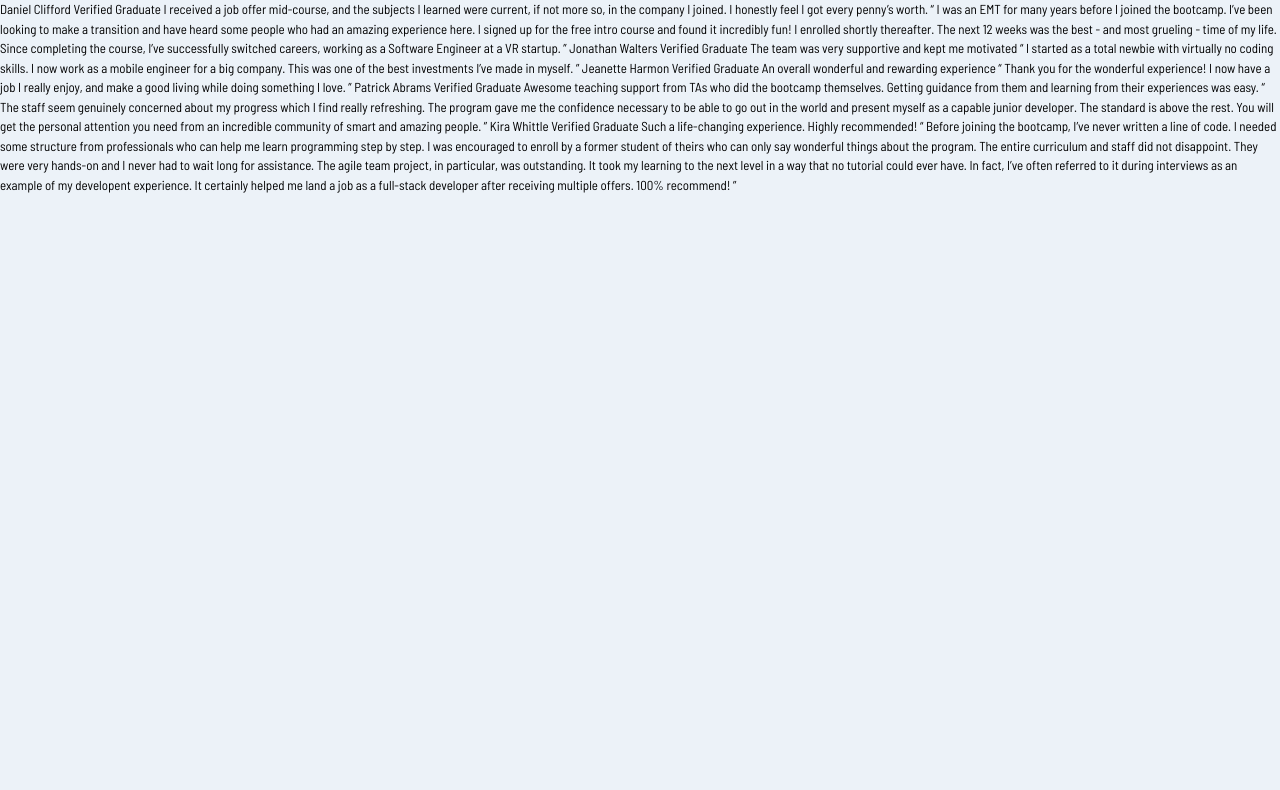
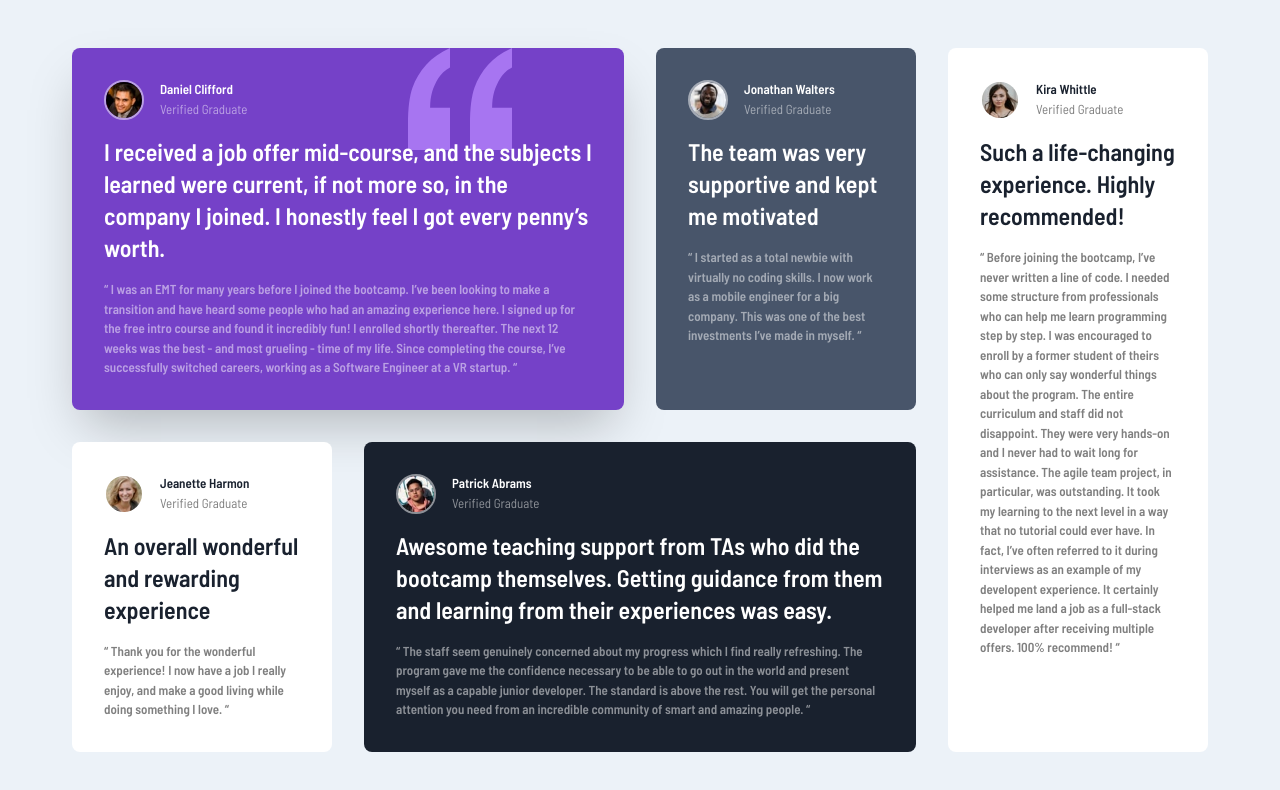
Before and after one commit to michey85/with-tailwind, a website built with Vite: page index.html in a window 1280 px wide. Built offline with nearby package versions, Linux system fonts and the light colour scheme.

Commit message:
final css

```diff
--- a/index.html
+++ b/index.html
@@ -19,38 +19,108 @@
     <link rel="stylesheet" href="./style.css" />
   </head>
   <body>
-    Daniel Clifford Verified Graduate I received a job offer mid-course, and the
-    subjects I learned were current, if not more so, in the company I joined. I
-    honestly feel I got every penny’s worth. “ I was an EMT for many years
-    before I joined the bootcamp. I’ve been looking to make a transition and
-    have heard some people who had an amazing experience here. I signed up for
-    the free intro course and found it incredibly fun! I enrolled shortly
-    thereafter. The next 12 weeks was the best - and most grueling - time of my
-    life. Since completing the course, I’ve successfully switched careers,
-    working as a Software Engineer at a VR startup. ” Jonathan Walters Verified
-    Graduate The team was very supportive and kept me motivated “ I started as a
-    total newbie with virtually no coding skills. I now work as a mobile
-    engineer for a big company. This was one of the best investments I’ve made
-    in myself. ” Jeanette Harmon Verified Graduate An overall wonderful and
-    rewarding experience “ Thank you for the wonderful experience! I now have a
-    job I really enjoy, and make a good living while doing something I love. ”
-    Patrick Abrams Verified Graduate Awesome teaching support from TAs who did
-    the bootcamp themselves. Getting guidance from them and learning from their
-    experiences was easy. “ The staff seem genuinely concerned about my progress
-    which I find really refreshing. The program gave me the confidence necessary
-    to be able to go out in the world and present myself as a capable junior
-    developer. The standard is above the rest. You will get the personal
-    attention you need from an incredible community of smart and amazing people.
-    ” Kira Whittle Verified Graduate Such a life-changing experience. Highly
-    recommended! “ Before joining the bootcamp, I’ve never written a line of
-    code. I needed some structure from professionals who can help me learn
-    programming step by step. I was encouraged to enroll by a former student of
-    theirs who can only say wonderful things about the program. The entire
-    curriculum and staff did not disappoint. They were very hands-on and I never
-    had to wait long for assistance. The agile team project, in particular, was
-    outstanding. It took my learning to the next level in a way that no tutorial
-    could ever have. In fact, I’ve often referred to it during interviews as an
-    example of my developent experience. It certainly helped me land a job as a
-    full-stack developer after receiving multiple offers. 100% recommend! ”
+    <main
+      class="mx-auto grid min-h-[100vh] max-w-[1200px] gap-8 p-8 lg:grid-cols-4 lg:place-content-center"
+    >
+      <section
+        class="bg-primary card bg-[url('/images/bg-pattern-quotation.svg')] bg-right-top bg-no-repeat text-white shadow-2xl lg:col-span-2 lg:bg-[right_7rem_top]"
+      >
+        <div class="card-container-name">
+          <img src="/images/image-daniel.jpg" alt="daniel" class="card-photo" />
+          <span class="card-name">Daniel Clifford</span>
+          <span class="card-edu">Verified Graduate</span>
+        </div>
+        <p class="card-info">
+          I received a job offer mid-course, and the subjects I learned were
+          current, if not more so, in the company I joined. I honestly feel I
+          got every penny’s worth.
+        </p>
+        <p class="card-description">
+          I was an EMT for many years before I joined the bootcamp. I’ve been
+          looking to make a transition and have heard some people who had an
+          amazing experience here. I signed up for the free intro course and
+          found it incredibly fun! I enrolled shortly thereafter. The next 12
+          weeks was the best - and most grueling - time of my life. Since
+          completing the course, I’ve successfully switched careers, working as
+          a Software Engineer at a VR startup.
+        </p>
+      </section>
+      <section class="bg-primary-dark card text-white">
+        <div class="card-container-name">
+          <img src="/images/image-jonathan.jpg" alt="john" class="card-photo" />
+          <span class="card-name">Jonathan Walters</span>
+          <span class="card-edu">Verified Graduate</span>
+        </div>
+        <p class="card-info">
+          The team was very supportive and kept me motivated
+        </p>
+        <p class="card-description">
+          I started as a total newbie with virtually no coding skills. I now
+          work as a mobile engineer for a big company. This was one of the best
+          investments I’ve made in myself.
+        </p>
+      </section>
+      <section class="text-primary-blackish card bg-white">
+        <div class="card-container-name">
+          <img src="/images/image-jeanette.jpg" alt="jean" class="card-photo" />
+          <span class="card-name">Jeanette Harmon</span>
+          <span class="card-edu text-black/50">Verified Graduate</span>
+        </div>
+        <p class="card-info">An overall wonderful and rewarding experience</p>
+        <p class="card-description text-black/50">
+          Thank you for the wonderful experience! I now have a job I really
+          enjoy, and make a good living while doing something I love.
+        </p>
+      </section>
+      <section class="card bg-primary-blackish text-white lg:col-span-2">
+        <div class="card-container-name">
+          <img
+            src="/images/image-patrick.jpg"
+            alt="patrick"
+            class="card-photo"
+          />
+          <span class="card-name">Patrick Abrams</span>
+          <span class="card-edu">Verified Graduate</span>
+        </div>
+        <p class="card-info">
+          Awesome teaching support from TAs who did the bootcamp themselves.
+          Getting guidance from them and learning from their experiences was
+          easy.
+        </p>
+        <p class="card-description">
+          The staff seem genuinely concerned about my progress which I find
+          really refreshing. The program gave me the confidence necessary to be
+          able to go out in the world and present myself as a capable junior
+          developer. The standard is above the rest. You will get the personal
+          attention you need from an incredible community of smart and amazing
+          people.
+        </p>
+      </section>
+      <section
+        class="card text-primary-blackish bg-white lg:col-start-4 lg:row-span-2 lg:row-start-1"
+      >
+        <div class="card-container-name">
+          <img src="/images/image-kira.jpg" alt="kira" class="card-photo" />
+          <span class="card-name">Kira Whittle</span>
+          <span class="card-edu text-black/50">Verified Graduate</span>
+        </div>
+        <p class="card-info">
+          Such a life-changing experience. Highly recommended!
+        </p>
+        <p class="card-description text-black/50">
+          Before joining the bootcamp, I’ve never written a line of code. I
+          needed some structure from professionals who can help me learn
+          programming step by step. I was encouraged to enroll by a former
+          student of theirs who can only say wonderful things about the program.
+          The entire curriculum and staff did not disappoint. They were very
+          hands-on and I never had to wait long for assistance. The agile team
+          project, in particular, was outstanding. It took my learning to the
+          next level in a way that no tutorial could ever have. In fact, I’ve
+          often referred to it during interviews as an example of my developent
+          experience. It certainly helped me land a job as a full-stack
+          developer after receiving multiple offers. 100% recommend!
+        </p>
+      </section>
+    </main>
   </body>
 </html>
--- a/style.css
+++ b/style.css
@@ -6,4 +6,35 @@ body {
   font-family: 'Barlow Semi Condensed', sans-serif;
   font-size: 13px;
   background-color: hsl(210, 46%, 95%);
+  min-height: 100vh;
 }
+
+@layer components {
+  .card {
+    @apply rounded-lg p-8;
+  }
+
+  .card-container-name {
+    @apply mb-4 inline-grid grid-cols-[40px_1fr] gap-x-4 gap-y-0;
+  }
+
+  .card-photo {
+    @apply row-span-2 h-10 w-10 rounded-full border-2 border-white/50;
+  }
+
+  .card-name {
+    @apply font-bold;
+  }
+
+  .card-edu {
+    @apply text-white/50;
+  }
+
+  .card-info {
+    @apply mb-4 text-2xl font-bold;
+  }
+
+  .card-description {
+    @apply font-bold text-white/50 before:content-['“'] after:content-['“'];
+  }
+}
--- a/tailwind.config.js
+++ b/tailwind.config.js
@@ -2,7 +2,25 @@
 export default {
   content: ['./index.html'],
   theme: {
-    extend: {},
+    extend: {
+      backgroundPosition: {
+        'right-top': 'right 2rem top',
+      },
+      colors(theme) {
+        return {
+          primary: {
+            DEFAULT: 'hsl(263, 55%, 52%)',
+            dark: 'hsl(217, 19%, 35%)',
+            blackish: 'hsl(219, 29%, 14%)',
+          },
+          gray: {
+            ...theme.colors.gray,
+            100: 'hsl(0, 0%, 81%)',
+            200: 'hsl(210, 46%, 95%)',
+          },
+        };
+      },
+    },
   },
   plugins: [],
 };
```
